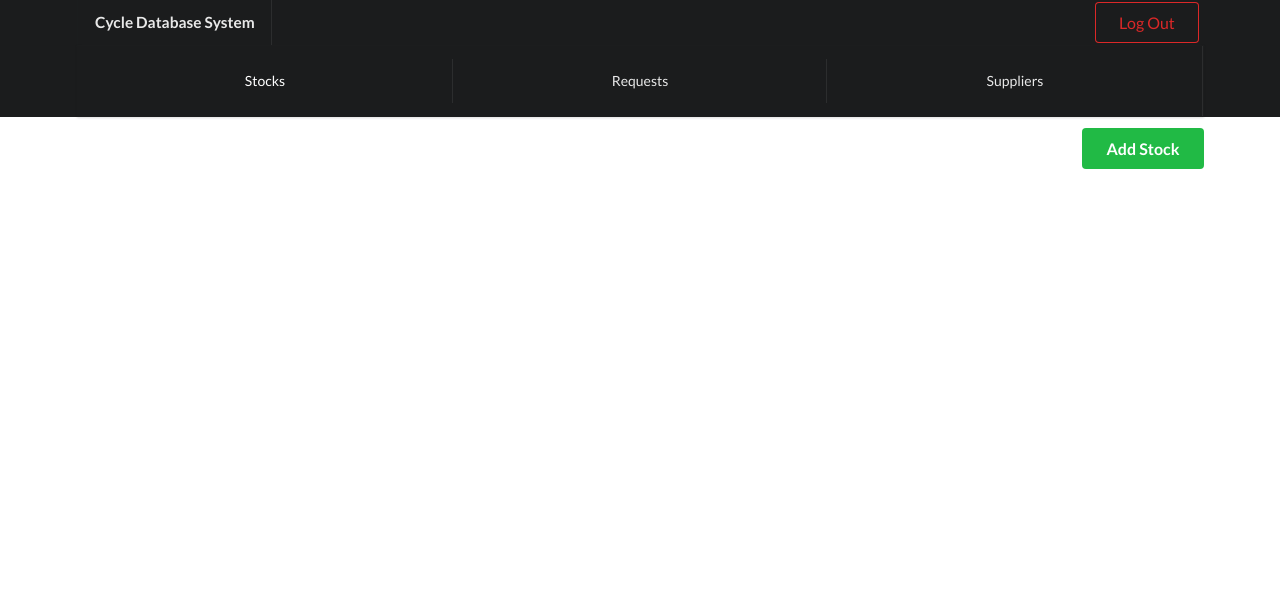
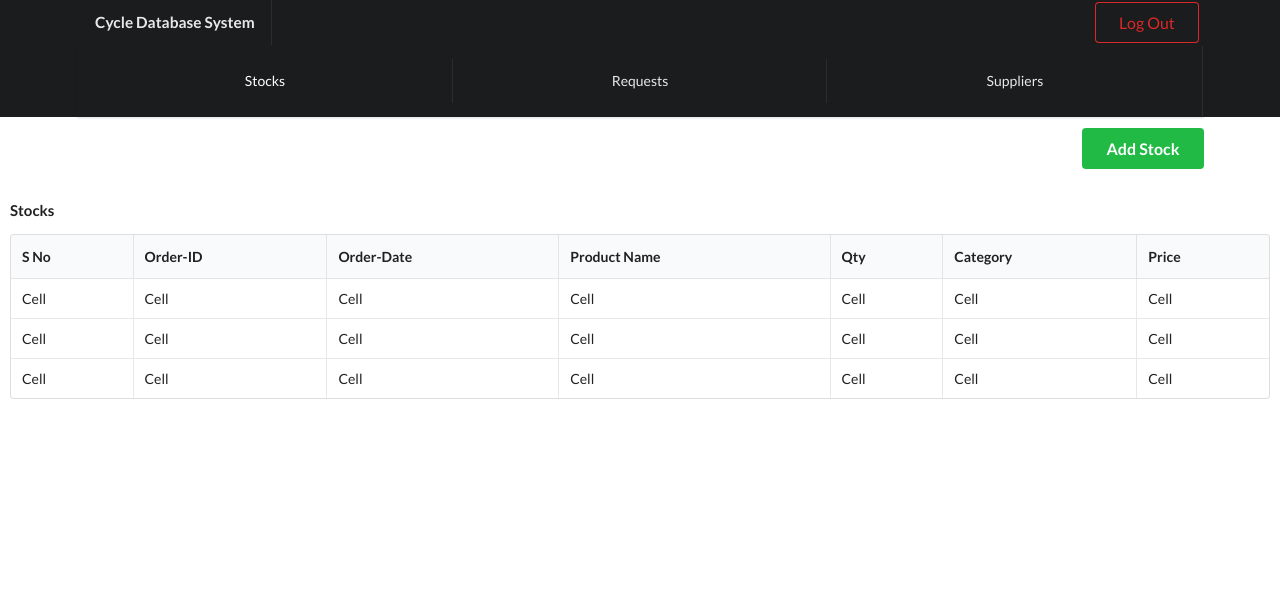
Before and after one commit to vkhand/Cycle-Marketing-System, a Flask app: template templates/adminPage.html in a window 1280 px wide. Shown: the top 598 px of the page. Run offline with Flask 2, Linux system fonts and the light colour scheme; the template is opened without the code that fills it, so the values that code supplies are empty.

Commit message:
Add files via upload

```diff
--- a/static/dummy.css
+++ b/static/dummy.css
@@ -1,3 +1,6 @@
 #body {
   margin-top: 5%;
 }
+#table {
+  margin-top: 10%;
+}
--- a/templates/addStock.html
+++ b/templates/addStock.html
@@ -42,6 +42,9 @@
             <label for="description">More description</label>
             <input type="text" name="description" placeholder="Description">
           </div>
+        <a href="/adminPage">
+          <button class="ui button green">Back</button>
+        </a>
         <button class="ui button green submit">Submit</button>
       </div>
       </form>
--- a/templates/adminPage.html
+++ b/templates/adminPage.html
@@ -18,26 +18,114 @@
       </div>
       <div class="ui container ">
           <div class="ui three item menu ">
-              <a class="active item " href="#">Stocks</a>
-              <a class="item " href="#">Requests</a>
+              <a class="active item " id="stock" >Stocks</a>
+              <a class="item " id="request">Requests</a>
               <!-- <a class="item ">Unisex</a> -->
-              <a class="item " href="#">Suppliers</a>
+              <a class="item " id="supplier">Suppliers</a>
           </div>
       </div>
     </div>
     <!-- BODY -->
     <div id="body">
-
-
     <div class="ui container">
      <a href="/addStock">
       <button class="ui right floated green large button" type="submit">Add Stock</button>
     </a>
     </div>
+    </div>
+    <!-- STOCKS -->
+    <div id="table" style="margin-left: 10px; margin-right: 10px; padding-top: 75px;">
+            <h6 class="ui small header">Stocks</h6>
+        <table class="ui celled table">
+            <thead>
+                <tr>
+                    <th>S No</th>
+                    <th>Order-ID</th>
+                    <th>Order-Date</th>
+                    <th>Product Name</th>
+                    <th>Qty</th>
+                    <th>Category</th>
+                    <th>Price</th>
+                </tr>
+            </thead>
+            <tbody>
+                <tr>
+                    <td>Cell</td>
+                    <td>Cell</td>
+                    <td>Cell</td>
+                    <td>Cell</td>
+                    <td>Cell</td>
+                    <td>Cell</td>
+                    <td>Cell</td>
+                </tr>
+                <tr>
+                    <td>Cell</td>
+                    <td>Cell</td>
+                    <td>Cell</td>
+                    <td>Cell</td>
+                    <td>Cell</td>
+                    <td>Cell</td>
+                    <td>Cell</td>
+                </tr>
+                <tr>
+                    <td>Cell</td>
+                    <td>Cell</td>
+                    <td>Cell</td>
+                    <td>Cell</td>
+                    <td>Cell</td>
+                    <td>Cell</td>
+                    <td>Cell</td>
+                </tr>
+            </tbody>
+
+        </table>
+    </div>
+  <!-- REQUESTS -->
+  <div id="requests" style="display: none;">
+      <p>Requests</p>
   </div>
-      <script src="https://cdnjs.cloudflare.com/ajax/libs/semantic-ui/2.4.1/semantic.min.js "></script>
+
+  <!-- suppliers -->
+  <div id="suppliers" style="display: none;">
+    <p>Suppliers</p>
+
+  </div>
+
+
+  <script src="https://cdnjs.cloudflare.com/ajax/libs/semantic-ui/2.4.1/semantic.min.js "></script>
     <script>
         $(".ui.dropdown").dropdown();
+        document.getElementById('stock').onclick = function() {stocks() };
+        document.getElementById('request').onclick=function() {requests()};
+        document.getElementById('supplier').onclick=function() {suppliers()};
+        function stocks() {
+            var x = document.getElementById("table");
+            var y = document.getElementById("requests");
+            var z= document.getElementById("suppliers");
+            x.style.display = "block";
+            y.style.display="none";
+            z.style.display="none";
+
+
+        }
+        function requests() {
+            var x = document.getElementById("table");
+            var y =document.getElementById("requests");
+            var z= document.getElementById("suppliers");
+            x.style.display = "none";
+            y.style.display="block";
+            z.style.display="none";
+
+
+        }
+        function suppliers(){
+            var x = document.getElementById("table");
+            var y =document.getElementById("requests");
+            var z= document.getElementById("suppliers");
+            x.style.display = "none";
+            y.style.display="none";
+            z.style.display="block";
+        }
     </script>
   </body>
   </html>
```
Also changed, not shown: database.db.
